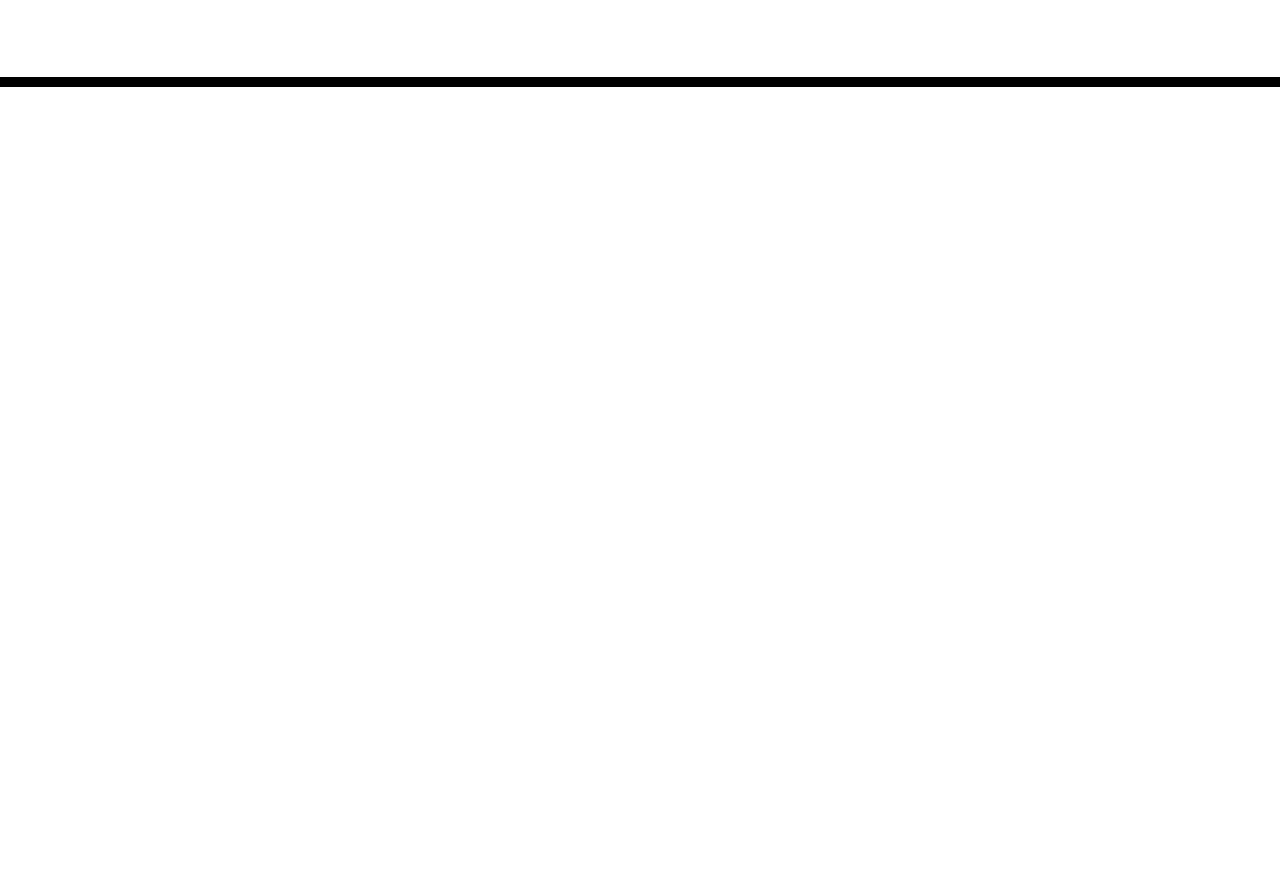
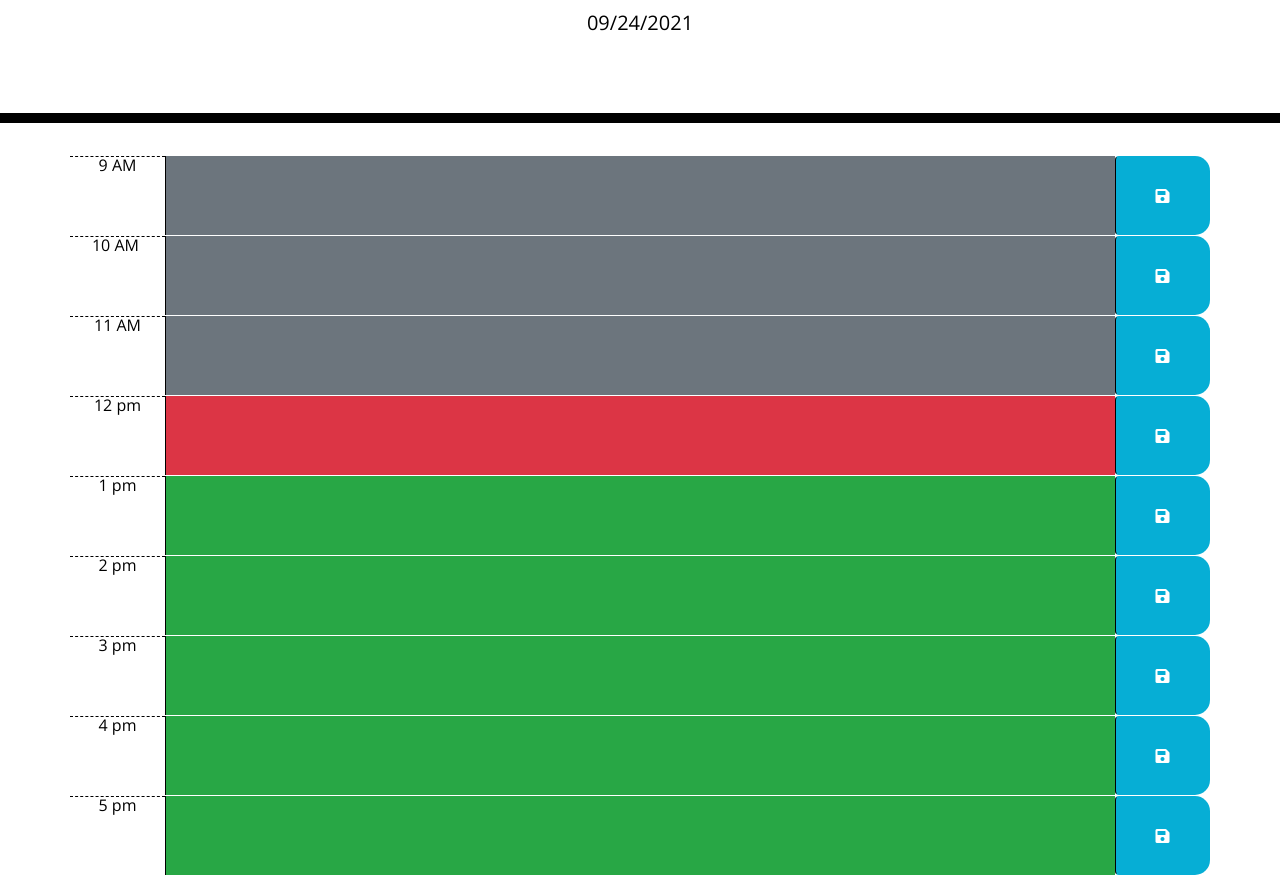
Before and after one commit to mital2021/WorkDay-Scheduler, a plain HTML site: page index.html in a window 1280 px wide. Shown: the part 181-1056 px from the top of the page. Before the commit the page ends 800 px from the top, so only its background shows below. Drawn offline with nearby package versions, Linux system fonts and the light colour scheme; files that its build step writes are made by us from their sources.

Commit message:
added row and column to html

```diff
--- a/assets/css/style.css
+++ b/assets/css/style.css
@@ -11,6 +11,7 @@ textarea{
   color: #000000;
   border-left: 1px solid black;
   padding: 10px;
+
 }
 
 .jumbotron {
@@ -19,6 +20,7 @@ textarea{
   color: black;
   border-radius: 0;
   border-bottom: 10px solid black;
+
 }
 
 .description{
--- a/assets/js/script.js
+++ b/assets/js/script.js
@@ -0,0 +1,2 @@
+var newDate=  moment().format("MM/DD/YYYY");
+$("#currentDay").html (newDate);
--- a/index.html
+++ b/index.html
@@ -4,35 +4,87 @@
     <meta charset="UTF-8" />
     <meta name="viewport" content="width=device-width, initial-scale=1.0" />
     <meta http-equiv="X-UA-Compatible" content="ie=edge" />
-    <link
-      rel="stylesheet"
-      href="https://stackpath.bootstrapcdn.com/bootstrap/4.3.1/css/bootstrap.min.css"
-    />
-    <link
-      rel="stylesheet"
-      href="https://use.fontawesome.com/releases/v5.8.1/css/all.css"
-      integrity="sha384-50oBUHEmvpQ+1lW4y57PTFmhCaXp0ML5d60M1M7uH2+nqUivzIebhndOJK28anvf"
-      crossorigin="anonymous"
-    />
-    <link
-      href="https://fonts.googleapis.com/css?family=Open+Sans&display=swap"
-      rel="stylesheet"
-    />
-    <link rel="stylesheet" href="style.css" />
+    <link rel="stylesheet" href="https://stackpath.bootstrapcdn.com/bootstrap/4.3.1/css/bootstrap.min.css"/>
+    <link rel="stylesheet" href="https://use.fontawesome.com/releases/v5.8.1/css/all.css" integrity="sha384-50oBUHEmvpQ+1lW4y57PTFmhCaXp0ML5d60M1M7uH2+nqUivzIebhndOJK28anvf" crossorigin="anonymous"/>
+    <link href="https://fonts.googleapis.com/css?family=Open+Sans&display=swap" rel="stylesheet" />
+
+    <link rel="stylesheet" href="./assets/css/style.css" />
+
+    <!--title-->
+
     <title>Work Day Scheduler</title>
   </head>
-
+    <!--header-->
   <body>
     <header class="jumbotron">
       <h1 class="display-3">Work Day Scheduler</h1>
       <p class="lead">A simple calendar app for scheduling your work day</p>
       <p id="currentDay" class="lead"></p>
     </header>
-    <div class="container">
+
+
       <!-- Timeblocks go here -->
+      <div class="container">
+    <!--past-->
+      <div id="nineAm" class="row time-block" >
+        <div class="col-md-1 hour"> 9 AM </div>
+        <textarea class="col-md-10 bg-secondary text-dark description"></textarea>
+        <button class="btn saveBtn col-md-1"><i class="fas fa-save"></i></button>
+      </div>
+
+      <div id="tenAm" class="row time-block" >
+        <div class="col-md-1 hour">10 AM </div>
+        <textarea class="col-md-10 bg-secondary description"></textarea>
+        <button class="btn saveBtn col-md-1"><i class="fas fa-save"></i></button>
+      </div>
+
+      <div id="elevenAm" class="row time-block" >
+        <div class="col-md-1 hour">11 AM</div>
+        <textarea class="col-md-10 bg-secondary text-dark description"></textarea>
+        <button class="btn saveBtn col-md-1"><i class="fas fa-save"></i></button>
+      </div>
+    <!--present-->
+      <div id="twelvePm" class="row time-block" >
+          <div class="col-md-1 hour">12 pm</div>
+          <textarea class="col-md-10 bg-danger text-dark description"></textarea>
+          <button class="btn saveBtn col-md-1"><i class="fas fa-save"></i></button>
+      </div>
+    <!--future-->
+      <div id="onePm" class="row time-block" >
+          <div class="col-md-1 hour">1 pm</div>
+          <textarea class="col-md-10 bg-success text-dark description"></textarea>
+          <button class="btn saveBtn col-md-1"><i class="fas fa-save"></i></button>
+      </div>
+
+      <div id="twoPm" class="row time-block" >
+         <div class="col-md-1 hour">2 pm</div>
+         <textarea class="col-md-10 bg-success text-dark description"></textarea>
+         <button class="btn saveBtn col-md-1"><i class="fas fa-save"></i></button>
+      </div>
+
+      <div id="threePm" class="row time-block" >
+        <div class="col-md-1 hour">3 pm</div>
+        <textarea class="col-md-10 bg-success text-dark description"></textarea>
+        <button class="btn saveBtn col-md-1"><i class="fas fa-save"></i></button>
+      </div>
+
+      <div id="fourPm" class="row time-block" >
+        <div class="col-md-1 hour">4 pm</div>
+        <textarea class="col-md-10 bg-success text-dark description"></textarea>
+        <button class="btn saveBtn col-md-1"><i class="fas fa-save"></i></button>
+      </div>
+
+      <div id="fivePm" class="row time-block" >
+        <div class="col-md-1 hour">5 pm</div>
+        <textarea class="col-md-10 bg-success text-dark description"></textarea>
+        <button class="btn saveBtn col-md-1"><i class="fas fa-save"></i></button>
+      </div>
+
     </div>
 
     <script src="https://code.jquery.com/jquery-3.4.1.min.js"></script>
     <script src="https://cdnjs.cloudflare.com/ajax/libs/moment.js/2.24.0/moment.min.js"></script>
+    <script src="./assets/js/script.js"></script>
+
   </body>
 </html>
```
